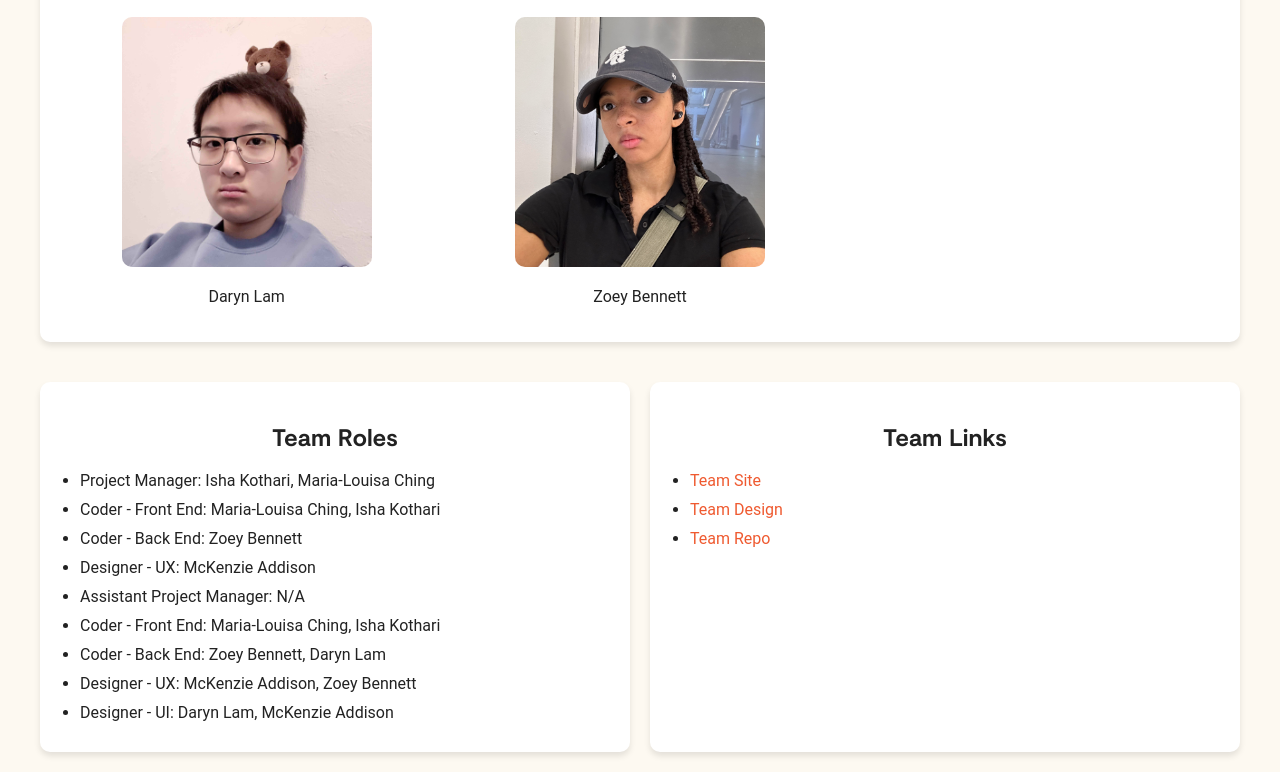
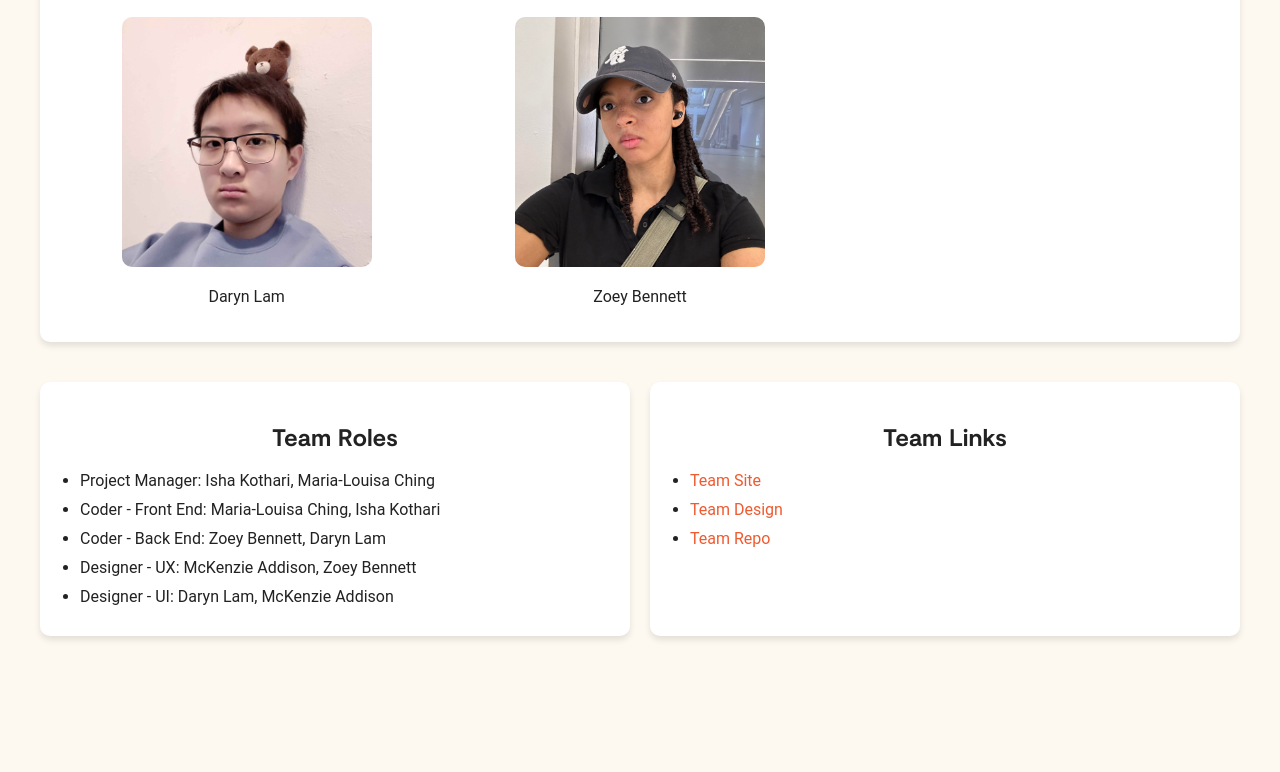
Before and after one commit to mjc498/idm216-lennox-website, a plain HTML site: page index.html in a window 1280 px wide. Shown: the part 539-1311 px from the top of the page. After the commit the page ends 1195 px from the top, so only its background shows below. Drawn offline with Linux system fonts and the light colour scheme.

Commit message:
Fix team roles

```diff
--- a/index.html
+++ b/index.html
@@ -52,10 +52,6 @@
                 <ul>
                     <li>Project Manager: Isha Kothari, Maria-Louisa Ching</li>
                     <li>Coder - Front End: Maria-Louisa Ching, Isha Kothari</li>
-                    <li>Coder - Back End: Zoey Bennett</li>
-                    <li>Designer - UX: McKenzie Addison</li>
-                    <li>Assistant Project Manager: N/A</li>
-                    <li>Coder - Front End: Maria-Louisa Ching, Isha Kothari</li>
                     <li>Coder - Back End: Zoey Bennett, Daryn Lam</li>
                     <li>Designer - UX: McKenzie Addison, Zoey Bennett</li>
                     <li>Designer - UI: Daryn Lam, McKenzie Addison</li>
```
